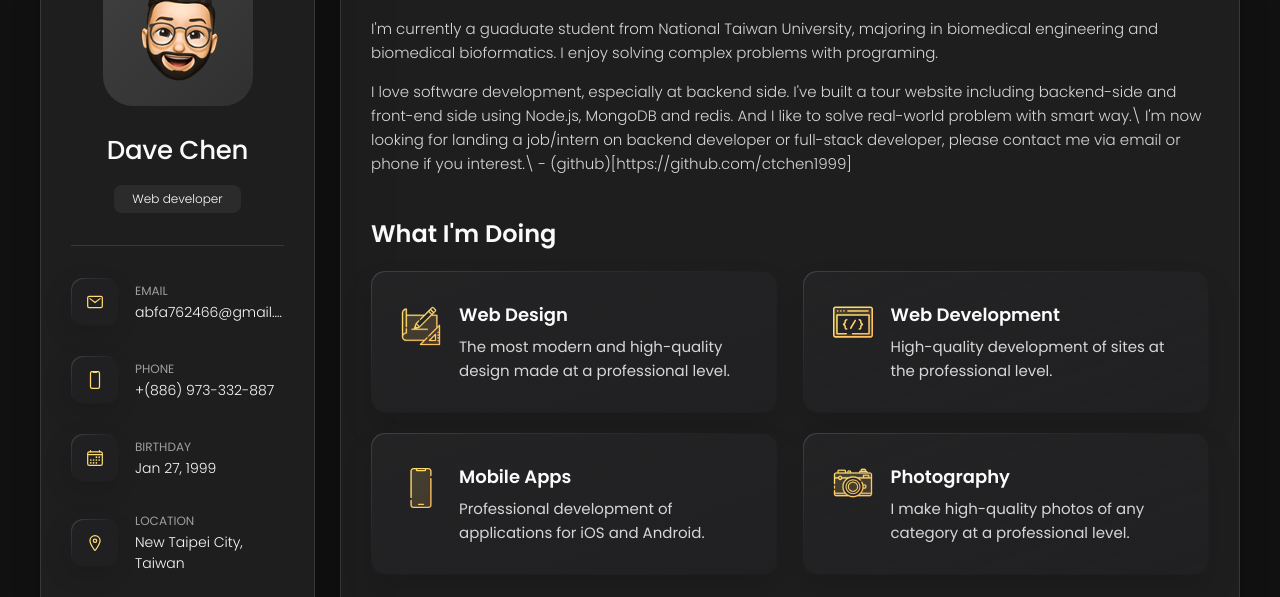
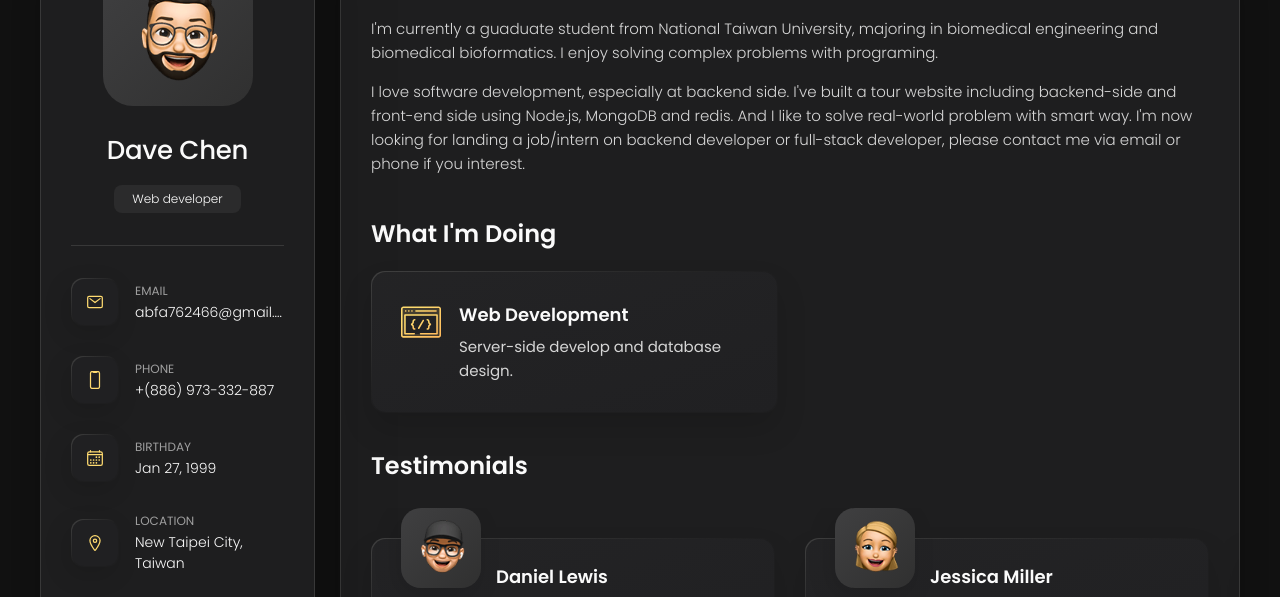
Before and after one commit to ctchen1999/ctchen1999.github.io, a plain HTML site: page index.html in a window 1280 px wide. Shown: the part 162-759 px from the top of the page. Drawn offline with nearby package versions, Linux system fonts and the light colour scheme.

Commit message:
Update index.html

```diff
--- a/index.html
+++ b/index.html
@@ -165,7 +165,7 @@
         - #NAVBAR
       -->
 
-      <nav class="navbar">
+<!--       <nav class="navbar">
 
         <ul class="navbar-list">
 
@@ -191,7 +191,7 @@
 
         </ul>
 
-      </nav>
+      </nav> -->
 
 
 
@@ -216,9 +216,8 @@
 
           <p>
             I love software development, especially at backend side. I've built a tour website including backend-side and front-end side
-            using Node.js, MongoDB and redis. And I like to solve real-world problem with smart way.\
-            I'm now looking for landing a job/intern on backend developer or full-stack developer, please contact me via email or phone if you interest.\
-            - (github)[https://github.com/ctchen1999]
+            using Node.js, MongoDB and redis. And I like to solve real-world problem with smart way.
+            I'm now looking for landing a job/intern on backend developer or full-stack developer, please contact me via email or phone if you interest.
           </p>
         </section>
 
@@ -233,7 +232,7 @@
 
           <ul class="service-list">
 
-            <li class="service-item">
+<!--             <li class="service-item">
 
               <div class="service-icon-box">
                 <img src="./assets/images/icon-design.svg
@@ -248,7 +247,7 @@
                 </p>
               </div>
 
-            </li>
+            </li> -->
 
             <li class="service-item">
 
@@ -260,13 +259,13 @@
                 <h4 class="h4 service-item-title">Web development</h4>
 
                 <p class="service-item-text">
-                  High-quality development of sites at the professional level.
+                  Server-side develop and database design.
                 </p>
               </div>
 
             </li>
 
-            <li class="service-item">
+<!--             <li class="service-item">
 
               <div class="service-icon-box">
                 <img src="./assets/images/icon-app.svg" alt="mobile app icon" width="40">
@@ -296,7 +295,7 @@
                 </p>
               </div>
 
-            </li>
+            </li> -->
 
           </ul>
 
```
